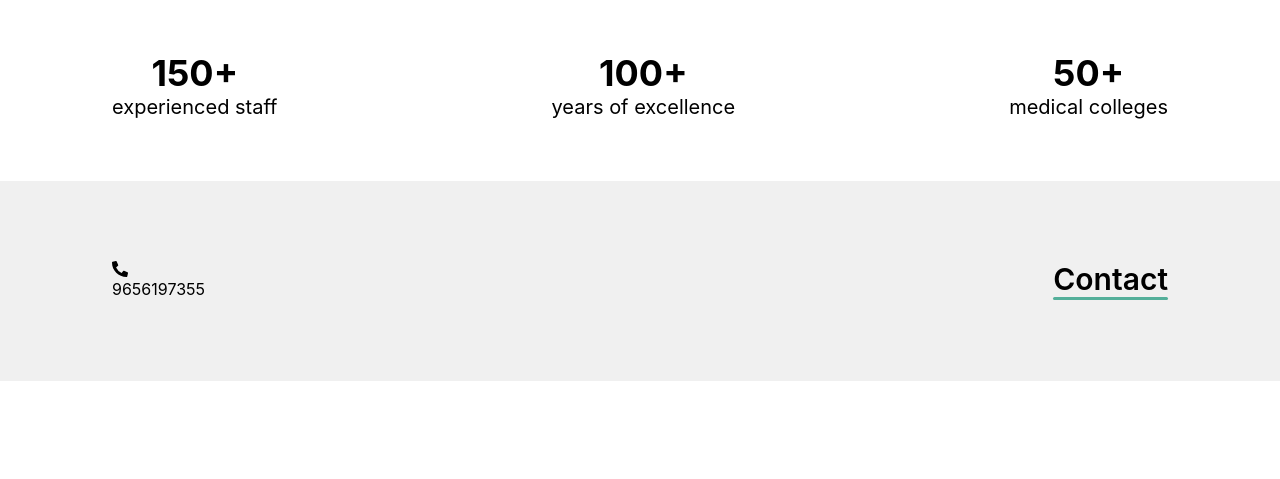
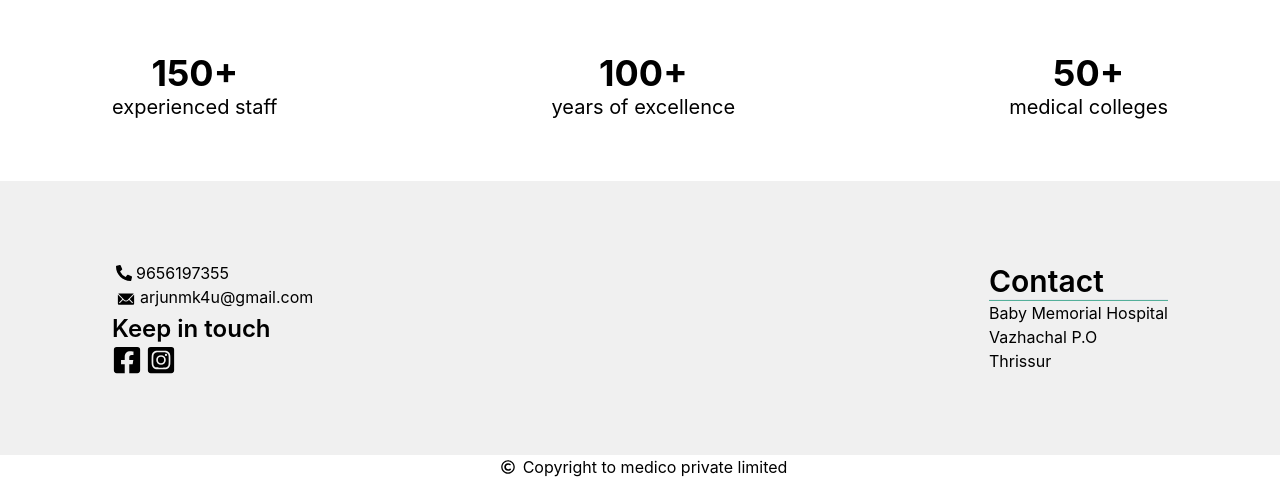
Before and after one commit to arjunmk4u/medico, a React (Vite) app: page / in a window 1280 px wide. Shown: the part 2552-3031 px from the top of the page. Before the commit the page ends 2933 px from the top, so only its background shows below. Built offline with nearby package versions, Linux system fonts and the light colour scheme.

Commit message:
Completed the landing page. Need to add router for page routing.

```diff
--- a/src/App.jsx
+++ b/src/App.jsx
@@ -7,6 +7,7 @@ import MissionPage  from './components/MissionPage'
 import ArchivementCol  from './components/ArchivementCol'
 import ContactPage  from './components/ContactPage'
 import MedicalHomePage from './components/medical/MedicalHomePage'
+import FooterPage from './components/FooterPage'
 
 function App() {
   return (
@@ -17,6 +18,7 @@ function App() {
       <MissionPage />
       <ArchivementCol />
       <ContactPage />
+      <FooterPage />
 
       {/* s<MedicalHomePage /> */}
     </div>
--- a/src/components/ContactPage.jsx
+++ b/src/components/ContactPage.jsx
@@ -1,19 +1,43 @@
 import React from "react";
 import { FaPhoneAlt } from "react-icons/fa";
+import { IoIosMail } from "react-icons/io";
+import { FaFacebookSquare } from "react-icons/fa";
+import { FaInstagramSquare } from "react-icons/fa";
 
 const ContactPage = () => {
   return (
     <>
       <div className="container-md inset-0 md:px-28 md:py-20 px-10  bg-bg-primary ">
         <div className="text flex justify-center items-center text-3xl font-semibold"></div>
-        <div className="contact-section md:flex justify-between items-center ">
-          <div className="left-side">
-            <FaPhoneAlt /> 9656197355
+        <div className="contact-section  md:flex justify-between items-center ">
+          <div className="left-side flex-row ">
+            <div className="phone flex">
+              <FaPhoneAlt className="text-center m-1" /> 9656197355
+            </div>
+            <div className="mail flex">
+              <IoIosMail className="text-center m-1 text-xl" />{" "}
+              arjunmk4u@gmail.com
+            </div>
+            <div className="social">
+              <div className="title text-2xl font-semibold ">Keep in touch</div>
+              <div className="icons flex  text-3xl">
+                <FaFacebookSquare className="" />
+                <FaInstagramSquare className="mx-1 " />
+              </div>
+            </div>
           </div>
           <div className="right-side">
-            <div className="text text-3xl font-semibold">
-              Contact
-              <div className="line w-full h-[3px] bg-primary rounded-md"></div>
+            <div className="titile">
+              <div className="text text-3xl font-semibold">
+                Contact <hr className="w-full h-[2px] bg-primary" />
+              </div>
+            </div>
+            <div className="addrress">
+              <p>
+                Baby Memorial Hospital <br />
+                Vazhachal P.O <br />
+                Thrissur
+              </p>
             </div>
           </div>
         </div>
--- /dev/null
+++ b/src/components/FooterPage.jsx
@@ -0,0 +1,16 @@
+import React from 'react'
+import { FaRegCopyright } from "react-icons/fa";
+const FooterPage = () => {
+  return (
+    <>
+    <div className="footer">
+        <div className="container-md flex text-center justify-center items-center">
+
+        <FaRegCopyright className='mx-2 text-sm'/> Copyright to medico private limited
+        </div>
+    </div>
+    </>
+  )
+}
+
+export default FooterPage
```
